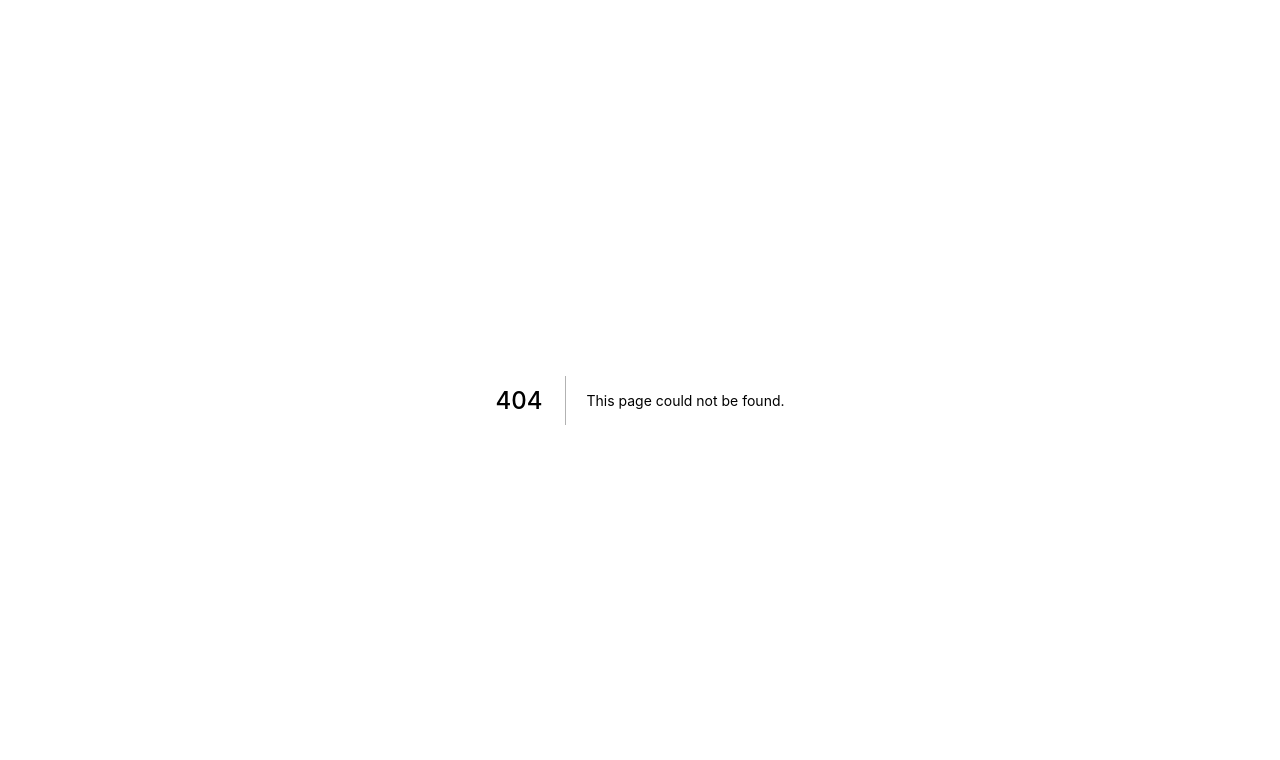
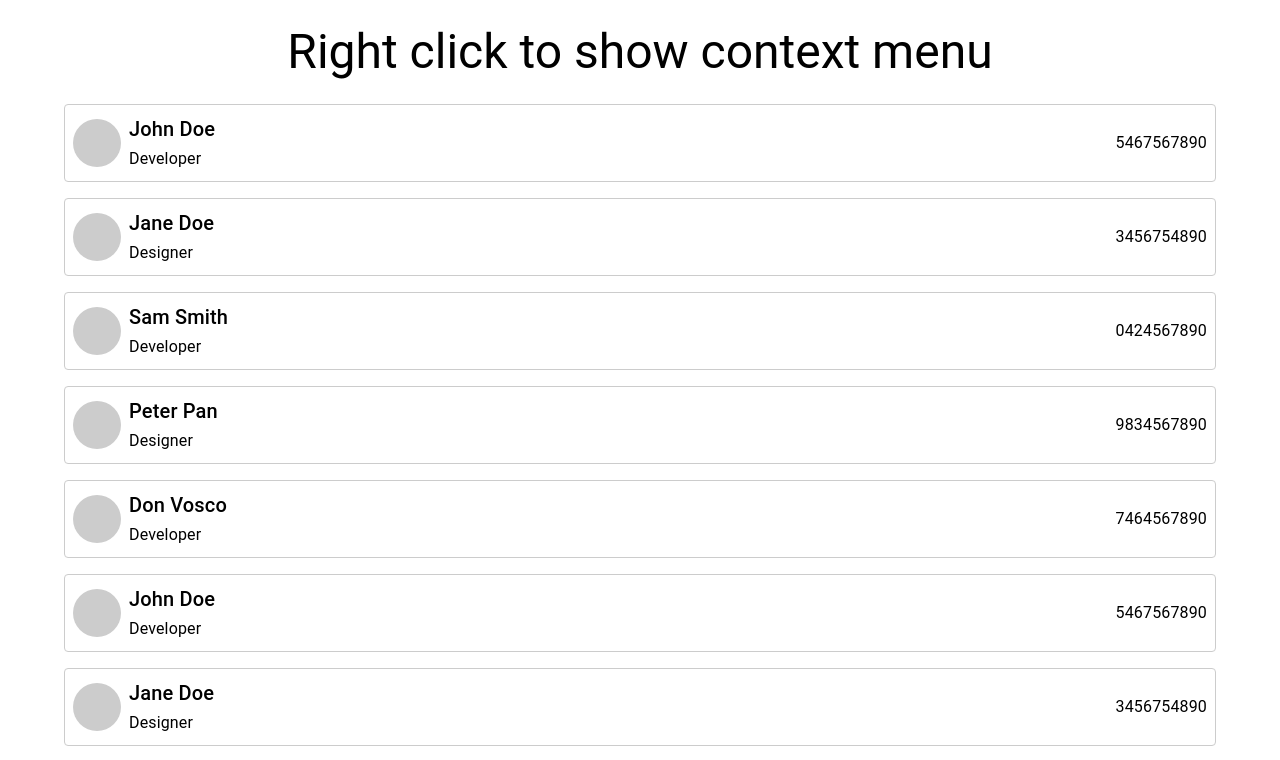
Before and after one commit to Foysal0076/javascript-nextjs-practice, a Next.js app: page /context-menu in a window 1280 px wide. Before the commit this address had no page. Shown: the top 760 px of the page. Built offline with nearby package versions, Linux system fonts and the light colour scheme.

Commit message:
Context menu

```diff
--- /dev/null
+++ b/src/pages/context-menu.tsx
@@ -0,0 +1,240 @@
+import { Container, Typography, Box } from '@mui/material'
+import React, { useCallback, useEffect, useRef, useState } from 'react'
+import { useOnClickOutside } from '../shared/hooks/useOnClickOutside'
+
+const mockPersons = [
+  {
+    id: 1,
+    name: 'John Doe',
+    age: 32,
+    job: 'Developer',
+    mobile: '5467567890',
+  },
+  {
+    id: 2,
+    name: 'Jane Doe',
+    age: 30,
+    job: 'Designer',
+    mobile: '3456754890',
+  },
+  {
+    id: 3,
+    name: 'Sam Smith',
+    age: 25,
+    job: 'Developer',
+    mobile: '0424567890',
+  },
+  {
+    id: 4,
+    name: 'Peter Pan',
+    age: 40,
+    job: 'Designer',
+    mobile: '9834567890',
+  },
+  {
+    id: 5,
+    name: 'Don Vosco',
+    age: 32,
+    job: 'Developer',
+    mobile: '7464567890',
+  },
+  {
+    id: 6,
+    name: 'John Doe',
+    age: 32,
+    job: 'Developer',
+    mobile: '5467567890',
+  },
+  {
+    id: 7,
+    name: 'Jane Doe',
+    age: 30,
+    job: 'Designer',
+    mobile: '3456754890',
+  },
+  {
+    id: 8,
+    name: 'Sam Smith',
+    age: 25,
+    job: 'Developer',
+    mobile: '0424567890',
+  },
+  {
+    id: 9,
+    name: 'Peter Pan',
+    age: 40,
+    job: 'Designer',
+    mobile: '9834567890',
+  },
+  {
+    id: 10,
+    name: 'Don Vosco',
+    age: 32,
+    job: 'Developer',
+    mobile: '7464567890',
+  },
+]
+
+type Contact = typeof mockPersons[0]
+type Position = {
+  x: number
+  y: number
+}
+
+interface ICurrentSelection {
+  position: Position
+  contact: Contact
+}
+
+type Props = {
+  show: boolean
+  children: React.ReactNode
+  top: number
+  left: number
+  contextMenuRef: React.RefObject<HTMLElement>
+}
+
+const ContextMenu = React.forwardRef(({ show, top, left, children, contextMenuRef }: Props) => {
+
+  const _ref = useRef(null)
+  const divRef = contextMenuRef ?? _ref
+
+  console.log(divRef.current)
+  return (
+    <Box
+      ref={divRef}
+      sx={{
+        display: show ? 'block' : 'none',
+        background: (theme) => theme.palette.background.paper,
+        position: 'absolute',
+        borderRadius: '4px',
+        boxShadow: '0 0 10px rgba(0, 0, 0, 0.2)',
+        top,
+        left,
+        "& ul": {
+          listStyle: 'none',
+          margin: 0,
+          padding: '10px',
+          '& li': {
+            padding: '5px 0',
+            '&:hover': {
+              backgroundColor: '#dedede',
+              cursor: 'pointer'
+            }
+          }
+        },
+      }}>
+      {children}
+    </Box>
+  )
+})
+
+const offSet = {
+  xAxis: 150,
+  yAxis: 150
+}
+
+const ContextMenuPage = () => {
+
+  const [contacts, setContacts] = useState(mockPersons)
+  const [currentSelection, setCurrentSelection] = useState<ICurrentSelection>()
+  const [showContextMenu, setShowContextMenu] = useState<boolean>(false)
+
+  const onDeleteContact = (id: number) => {
+    const newContacts = contacts.filter((contact) => contact.id !== id)
+    setContacts(newContacts)
+  }
+
+  const contextMenuRef = useRef(null)
+
+  useEffect(() => {
+    if (contextMenuRef?.current) {
+      const el = contextMenuRef.current.getBoundingClientRect()
+      console.log({ el })
+    }
+  }, [contextMenuRef])
+
+  const _onContextMenuClick = (e: React.MouseEvent, contact: any) => {
+    e.preventDefault()
+    const clickX = e.clientX
+    const clickY = e.clientY
+    const screenH = window.innerHeight
+    const screenW = window.innerWidth
+    const right = screenW - clickX > offSet.xAxis
+    const left = !right
+    const top = screenH - clickY > offSet.yAxis
+    const bottom = !top
+    let x, y
+    if (right) {
+      x = clickX + 5
+    }
+    if (left) {
+      x = clickX - offSet.xAxis + 15
+    }
+    if (top) {
+      y = clickY - 15
+    }
+    if (bottom) {
+      y = clickY - offSet.yAxis - 5
+    }
+    const position = { x, y }
+    setCurrentSelection({ position, contact })
+    setShowContextMenu(true)
+    console.log({ screenH, screenW, right, left, top, bottom, x, y })
+  }
+
+  useOnClickOutside(contextMenuRef, () => setShowContextMenu(false))
+
+  return (
+    <Container>
+      <Typography textAlign='center' component='h1' variant='h3' my={3}>Right click to show context menu</Typography>
+      <Box display='flex' flexDirection='column' gap={2} sx={{
+        background: (theme) => theme.palette.background.paper,
+      }}>
+        {contacts.map((contact) => (
+          <Box
+            key={contact.id}
+            sx={{
+              display: 'flex',
+              alignItems: 'center',
+              justifyContent: 'space-between',
+              p: 1,
+              border: '1px solid #ccc',
+              borderRadius: '4px',
+              position: 'relative',
+            }}
+            onContextMenu={(e) => _onContextMenuClick(e, contact)}
+          >
+            <Box sx={{ display: 'flex', alignItems: 'center' }}>
+              <Box sx={{ width: 48, height: 48, borderRadius: '50%', backgroundColor: '#ccc', mr: 1 }} />
+              <Box>
+                <Typography component='h2' variant='h6'>{contact.name}</Typography>
+                <Typography component='p' variant='subtitle1'>{contact.job}</Typography>
+              </Box>
+            </Box>
+            <Box>
+              <Typography component='p' variant='subtitle1'>{contact.mobile}</Typography>
+            </Box>
+          </Box>
+        ))}
+        {currentSelection && (
+          <ContextMenu
+            contextMenuRef={contextMenuRef}
+            show={showContextMenu}
+            top={currentSelection?.position.y}
+            left={currentSelection?.position.x}
+          >
+            <ul>
+              <li>Delete Message</li>
+              <li>Pin Message Pin Message Pin Message</li>
+              <li>Edit Message</li>
+              <li>{currentSelection?.contact.name}</li>
+            </ul>
+          </ContextMenu>
+        )}
+      </Box>
+    </Container>
+  )
+}
+
+export default ContextMenuPage
--- /dev/null
+++ b/src/shared/hooks/useOnClickOutside.ts
@@ -0,0 +1,33 @@
+//** React Imports
+import { useEffect } from "react"
+
+export const useOnClickOutside = (ref: React.RefObject<HTMLElement>, handler: any) => {
+  useEffect(
+    () => {
+      const listener = (event: any) => {
+        // ** Do nothing if clicking ref's element or descendent elements
+        if (!ref.current || ref.current.contains(event.target)) {
+          return
+        }
+
+        // ** Call passed function on click outside
+        handler(event)
+      }
+
+      document.addEventListener("mousedown", listener)
+      document.addEventListener("touchstart", listener)
+
+      return () => {
+        document.removeEventListener("mousedown", listener)
+        document.removeEventListener("touchstart", listener)
+      }
+    },
+    // ** Add ref and handler to effect dependencies
+    // ** It's worth noting that because passed in handler is a new ...
+    // ** ... function on every render that will cause this effect ...
+    // ** ... callback/cleanup to run every render. It's not a big deal ...
+    // ** ... but to optimize you can wrap handler in useCallback before ...
+    // ** ... passing it into this hook.
+    [ref, handler]
+  )
+}
```
Also changed, not shown: src/pages/index.tsx (+7 -0 lines).
